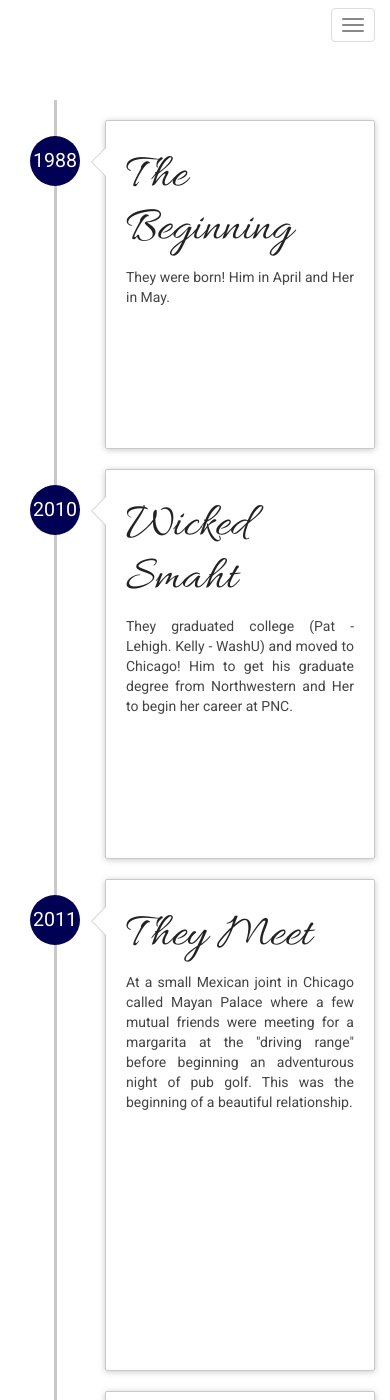
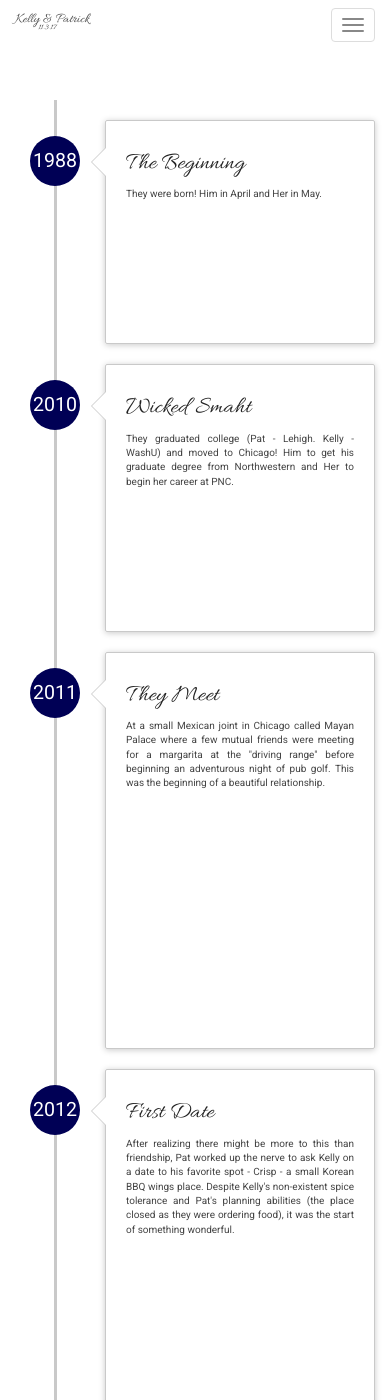
Before and after one commit to futurefullers/futurefullers.github.io, a Jekyll site: the page built from story.html, in a window 390 px wide and 1400 px high. Built offline with Jekyll 4.4.1, drawn with Linux system fonts in a browser that asks for light colours; nearby versions of some CDN libraries.

Commit message:
Improved responsiveness of navbar and story page

```diff
--- a/_layouts/default.html
+++ b/_layouts/default.html
@@ -23,6 +23,12 @@
     <body>
         <nav class="navbar navbar-default navbar-fixed-top navbar-transparent" role="navigation">
             <div class="container">
+                <div class="visible-xs visible-sm visible-md small-title">
+                    <a href="/">
+                        <p class="cursive">Kelly &amp; Patrick</p>
+                        <p class="small-date cursive">11.3.17</p>
+                    </a>
+                </div>
                 <div class="navbar-header">
                     <button type="button" class="navbar-toggle" data-toggle="collapse" data-target=".navbar-collapse">
                         <span class="sr-only">Toggle navigation</span>
@@ -32,6 +38,16 @@
                     </button>
                 </div>
                 <div class="collapse navbar-collapse">
+                    <div class="visible-xs visible-sm visible-md">
+                        <ul class="nav navbar-nav">
+                            <li><a href="/story">Our Story</a></li>
+                            <li><a href="/wedding">Wedding</a></li>
+                            <li><a href="/chicago">Chicago Guide</a></li>
+                            <li><a href="/accommodations">Accommodations</a></li>
+                            <li><a href="/travel">Travel</a></li>
+                        </ul>
+                    </div>
+                    <div class="hidden-xs hidden-sm hidden-md">
                         <div class="row">
                             <div class="col-xs-4">
                                 <ul class="nav navbar-nav pull-right">
@@ -55,6 +71,7 @@
                         </div>
                     </div>
                 </div>
+            </div>
         </nav>
         <div class="spacer"></div>
 
--- a/_sass/navbar.scss
+++ b/_sass/navbar.scss
@@ -7,6 +7,34 @@
   color: $light-gray;
   margin: 10px 0;
   text-transform: uppercase;
+}
+
+.small-title {
+  float: left;
+  margin-top: 10px;
+
+  > a {
+    color: $black;
+  }
+
+  @media (min-width: 768px) {
+    font-size: 150%;
+    margin-right: 20px;
+    margin-top: 20px;
+  }
+}
+
+.small-date {
+  color: $black;
+  font-size: 8px;
+  margin-bottom: 0;
+  margin-top: -17px;
+  padding-right: 10px;
+
+  @media (min-width: 768px) {
+    margin-top: -19px;
+    padding-right: 15px;
+  }
 }
 
 .navbar-title {
--- a/_sass/pages.scss
+++ b/_sass/pages.scss
@@ -5,10 +5,6 @@
 }
 
 .info {
-  > h1 {
-    font-size: 48px;
-  }
-
   > p {
     text-align: justify;
   }
--- a/_sass/story.scss
+++ b/_sass/story.scss
@@ -106,7 +106,19 @@
 
 .timeline-title {
   color: $black;
-  font-size: 48px;
+  font-size: 24px;
+
+  @media (min-width: 768px) {
+    font-size: 48px;
+  }
+}
+
+.timeline-body > p {
+  font-size: 10px;
+
+  @media (min-width: 576px) {
+    font-size: 14px;
+  }
 }
 
 @media (max-width: 767px) {
```
Lines whose indentation alone changed are shown as unchanged.
